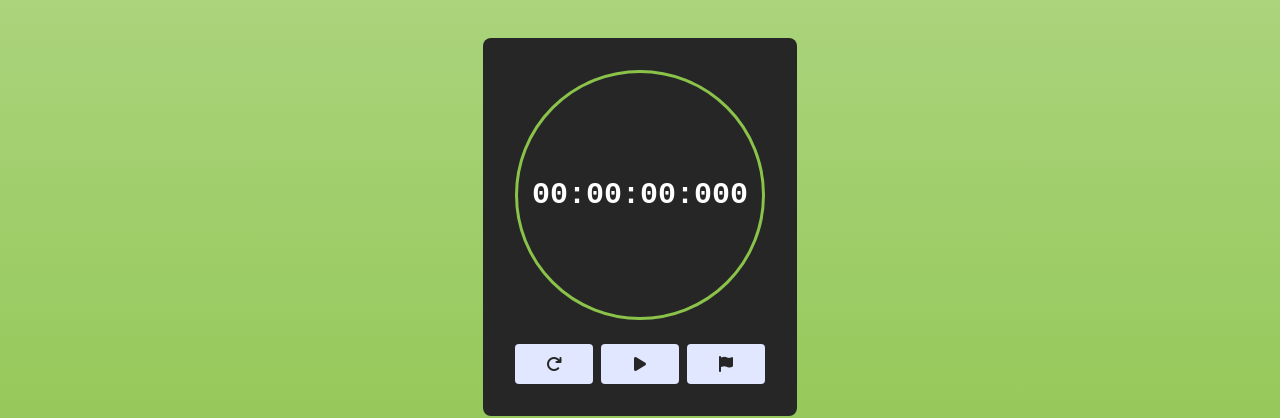
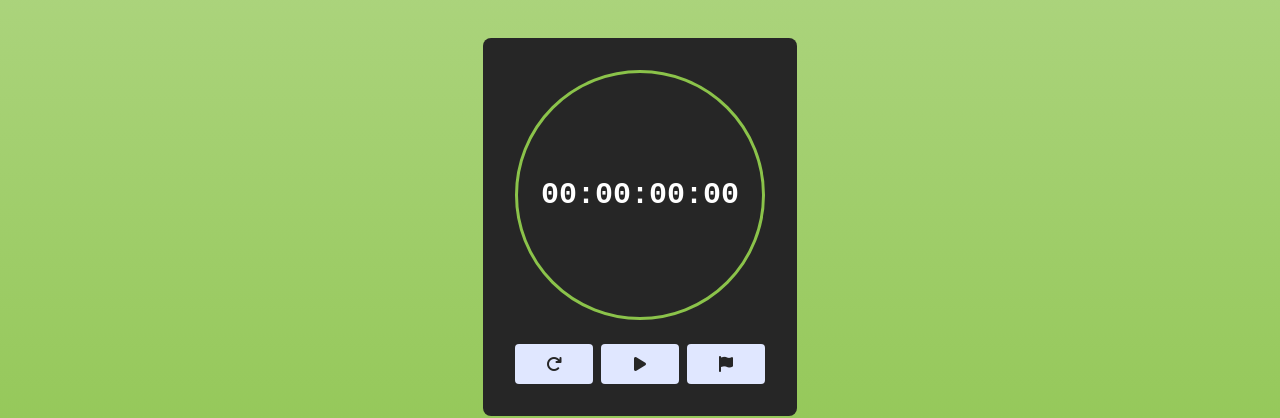
Before and after one commit to natyy200/cronometro, a plain HTML site: page index.html in a window 1280 px wide. Shown: the part 173-591 px from the top of the page. Drawn offline with Linux system fonts and the light colour scheme.

Commit message:
criando a estrutura hmtl e adicionando elementos principais

```diff
--- a/index.html
+++ b/index.html
@@ -13,7 +13,7 @@
 <body>
     <div id="stopwatch">
         <h2 id="timer">
-            00:00:00:000
+            00:00:00:00
         </h2>
         <div id="actions">
             <button id="reset">
```
